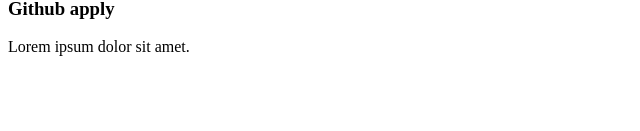
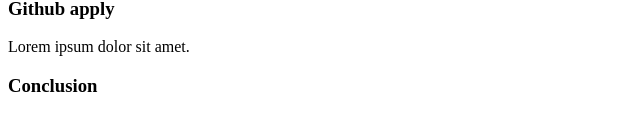
Before and after one commit to Saitama905/test_02, a plain HTML site: page index.html in a window 1280 px wide. Shown: the part 271-402 px from the top of the page, without its empty margins (0-640 px from the left). Drawn offline with Linux system fonts and the light colour scheme.

Commit message:
Second commit

```diff
--- a/index.html
+++ b/index.html
@@ -15,5 +15,6 @@
     <p>Lorem ipsum dolor sit amet.</p>
     <h3>Github apply</h3>
     <p>Lorem ipsum dolor sit amet.</p>
+    <h3>Conclusion</h3>
 </body>
 </html>
```
